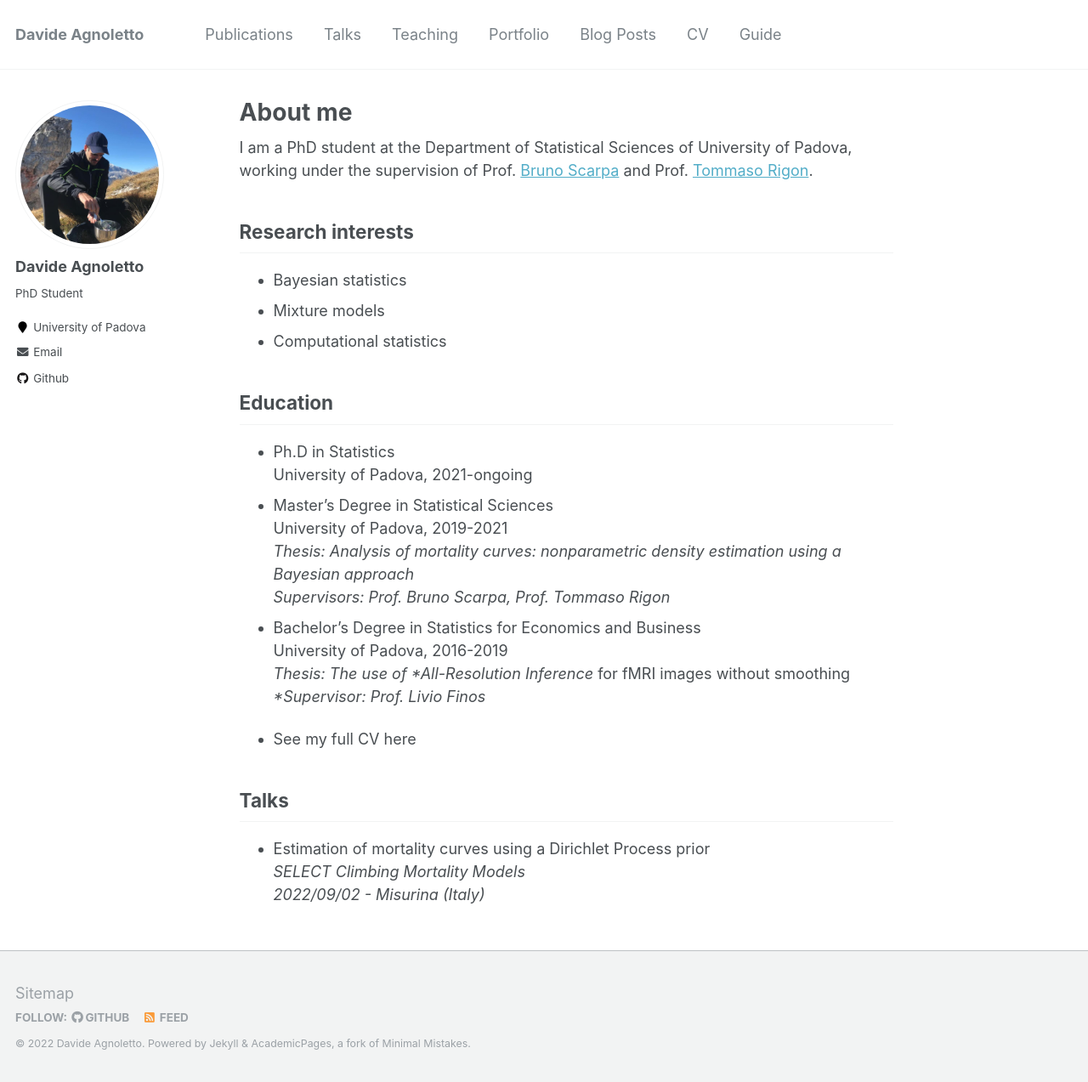
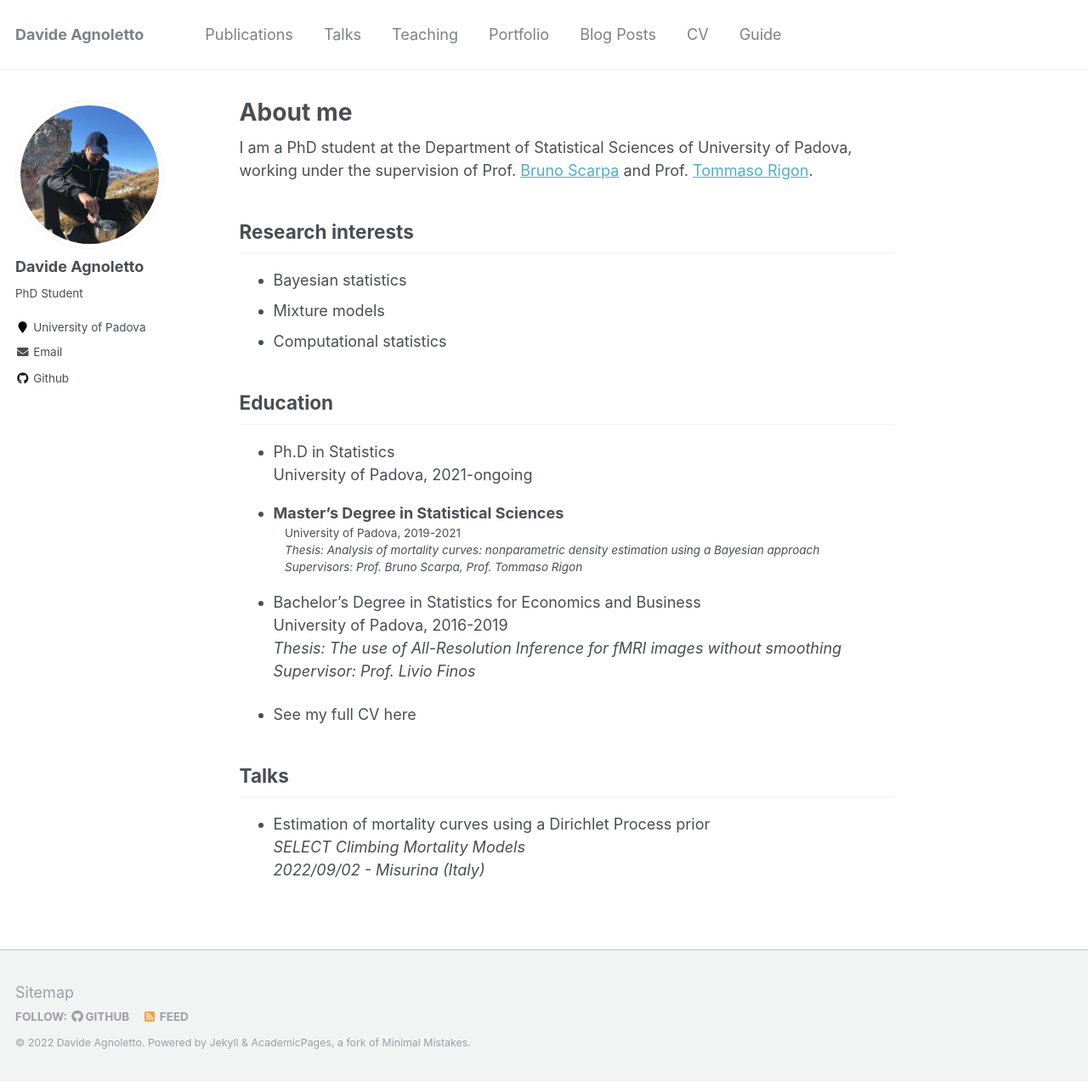
Before and after one commit to davideagno/davideagno.github.io, a Jekyll site: the page built from _pages/about.md, in a window 1280 px wide and 1273 px high. Shown: the whole window at 85% size. Built offline with Jekyll 4.4.1, drawn with Linux system fonts in a browser that asks for light colours.

```diff
--- a/_pages/about.md
+++ b/_pages/about.md
@@ -21,12 +21,12 @@ Education
 * Ph.D in Statistics<br />
   University of Padova, 2021-ongoing
 * Master's Degree in Statistical Sciences<br />
-  University of Padova, 2019-2021<br />
-  *Thesis: Analysis of mortality curves: nonparametric density estimation using a Bayesian approach*<br />
-  *Supervisors: Prof. Bruno Scarpa, Prof. Tommaso Rigon*
+  :   University of Padova, 2019-2021<br />
+  :   *Thesis: Analysis of mortality curves: nonparametric density estimation using a Bayesian approach*<br />
+  :   *Supervisors: Prof. Bruno Scarpa, Prof. Tommaso Rigon*
 * Bachelor's Degree in Statistics for Economics and Business<br />
   University of Padova, 2016-2019<br />
-  *Thesis: The use of *All-Resolution Inference* for fMRI images without smoothing*<br />
+  *Thesis: The use of All-Resolution Inference for fMRI images without smoothing*<br />
   *Supervisor: Prof. Livio Finos*
 
 * See my full CV here
```
